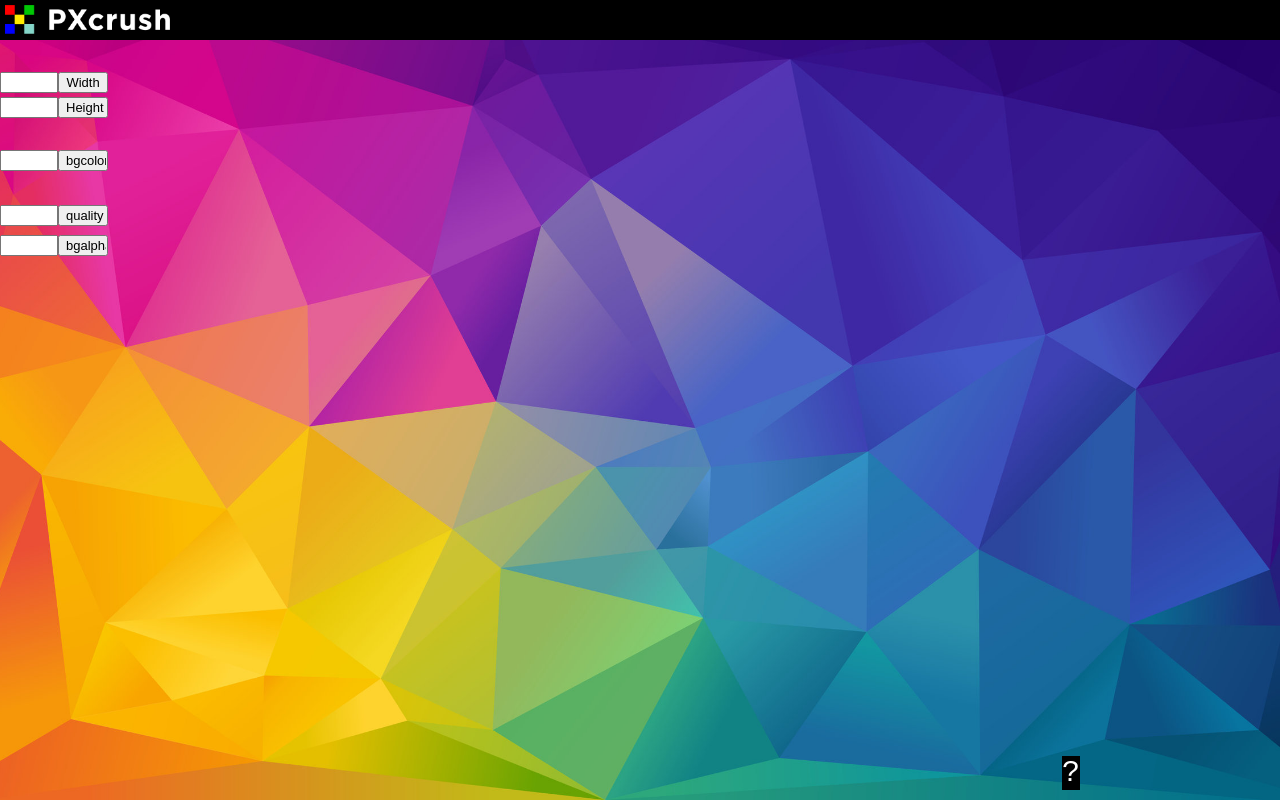
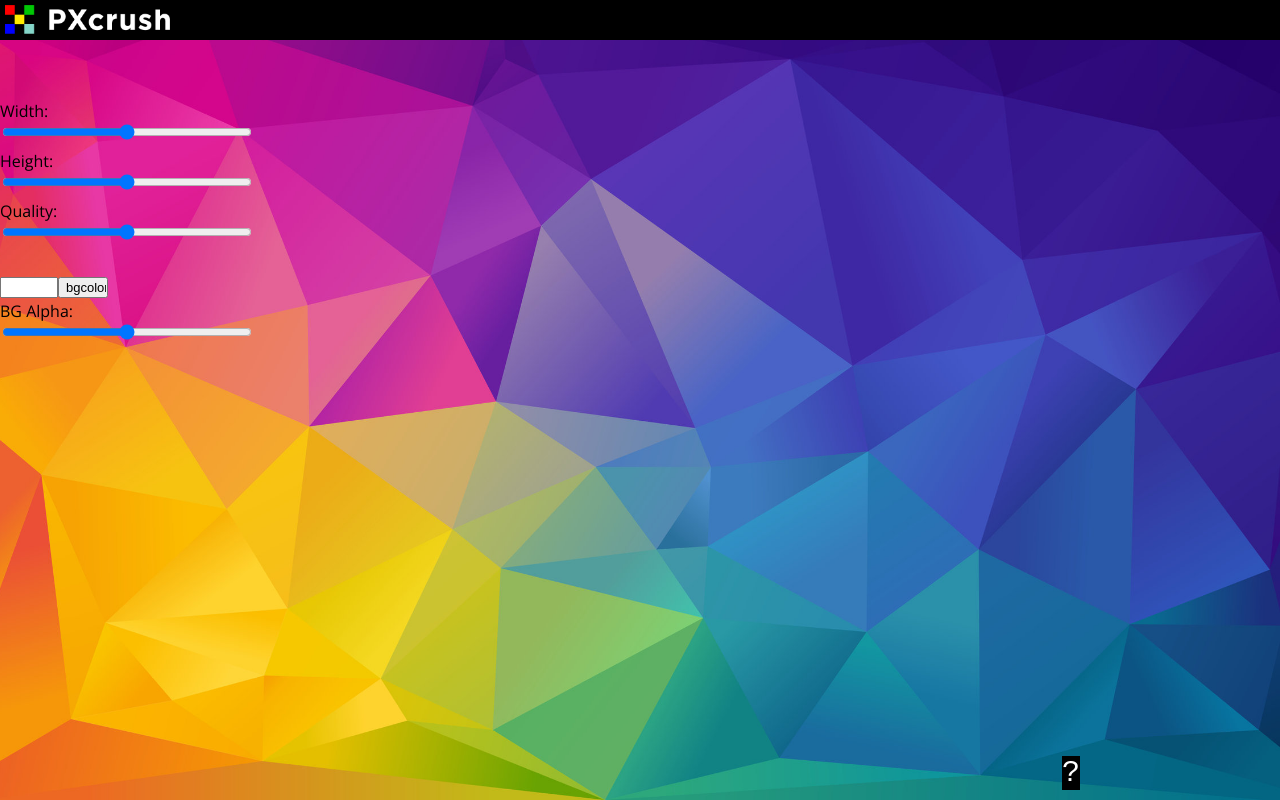
Before and after one commit to omegadefender/px-Crush-Playground, a React app: page / in a window 1280 px wide. Built offline with nearby package versions, Linux system fonts and the light colour scheme.

Commit message:
all sliders now added, adjusted order of img filters on page

```diff
--- a/src/components/Elements/ImgCrusher.js
+++ b/src/components/Elements/ImgCrusher.js
@@ -61,7 +61,6 @@ class Imglist extends React.Component {
         const uncleanQS = this.widthQS + this.heightQS + this.methodQS + this.bgcolorQS + this.bgtypeQS + this.qualityQS + this.bgalphaQS
         this.queryString = uncleanQS.slice(0, -1)
         this.imgURL = this.baseURL + this.queryString
-        console.log("Here is the imgURL:", this.imgURL, "and the query string:", this.queryString)
     }
 
     onPicSelect = (event) => {
@@ -71,11 +70,15 @@ class Imglist extends React.Component {
         this.setState({url: this.baseURL, name: imgname})
     }
 
+    methodSelect = (event) => {
+        const methSelected = this.methods.find(m => m === event.target.value)
+        this.methodQS = this.urlprefix + this.methodString + methSelected + "&"
+        this.crusher()
+        this.setState({method: methSelected})
+    }
+
     widthChange = (event) => {
         this.setState({width: event.target.value})
-    }
-
-    widthSubmit = (event) => {
         this.widthQS = this.urlprefix + this.widthString + this.state.width + "&"
         this.crusher()
         this.setState({url: this.imgURL})
@@ -84,20 +87,18 @@ class Imglist extends React.Component {
 
     heightChange = (event) => {
         this.setState({height: event.target.value})
-    }
-
-    heightSubmit = (event) => {
         this.heightQS = this.urlprefix + this.heightString + this.state.height + "&"
         this.crusher()
         this.setState({url: this.imgURL })
         event.preventDefault()
     }
 
-    methodSelect = (event) => {
-        const methSelected = this.methods.find(m => m === event.target.value)
-        this.methodQS = this.urlprefix + this.methodString + methSelected + "&"
+    qualityChange = (event) => {
+        this.setState({quality: event.target.value})
+        this.qualityQS = this.urlprefix + this.qualityString + this.state.quality + "&"
         this.crusher()
-        this.setState({method: methSelected})
+        this.setState({url: this.imgURL })
+        event.preventDefault()
     }
 
     bgcolorChange = (event) => {
@@ -118,22 +119,8 @@ class Imglist extends React.Component {
         this.setState({bgtype: bgtypeSelected})
     }
 
-    qualityChange = (event) => {
-        this.setState({quality: event.target.value})
-    }
-
-    qualitySubmit = (event) => {
-        this.qualityQS = this.urlprefix + this.qualityString + this.state.quality + "&"
-        this.crusher()
-        this.setState({url: this.imgURL })
-        event.preventDefault()
-    }
-
     bgalphaChange = (event) => {
         this.setState({bgalpha: event.target.value})
-    }
-
-    bgalphaSubmit = (event) => {
         this.bgalphaQS = this.urlprefix + this.bgalphaString + this.state.bgalpha + "&"
         this.crusher()
         this.setState({url: this.imgURL })
@@ -149,23 +136,20 @@ class Imglist extends React.Component {
                       return <option value={element.name} key={index} >{element.name}</option>
                     })}
                 </select>
-                <form onSubmit={this.widthSubmit} id="width">
-                    <label>
-                    <input type="text" onChange={this.widthChange} value={this.state.width} />
-                    </label>
-                    <input type="submit" value="Width" />
-                </form>
-                <form onSubmit={this.heightSubmit} id="height">
-                    <label>
-                    <input type="text" onChange={this.heightChange} value={this.state.height} />
-                    </label>
-                    <input type="submit" value="Height" />
-                </form>
                 <select id="methods-list" onChange={this.methodSelect}>
                     {this.methods.map((element, index) => {
                       return <option value={element} key={index} >{element}</option>
                     })}
                 </select>
+                <form id="width">Width:
+                    <input type="range" min="10" max="1500" onChange={this.widthChange} value={this.state.width} id="widthSlider" />
+                </form>
+                <form id="height">Height:
+                    <input type="range" min="10" max="1500" onChange={this.heightChange} value={this.state.height} id="heightSlider" />
+                </form>
+                <form id="quality">Quality:
+                    <input type="range" min="49" max="91" onChange={this.qualityChange} value={this.state.quality} id="qualitySlider" />
+                </form>
                 <form onSubmit={this.bgcolorSubmit} id="bgcolor">
                     <label>
                     <input type="text" onChange={this.bgcolorChange} value={this.state.bgcolor} />
@@ -177,17 +161,8 @@ class Imglist extends React.Component {
                       return <option value={element} key={index} >{element}</option>
                     })}
                 </select>
-                <form onSubmit={this.qualitySubmit} id="quality">
-                    <label>
-                    <input type="text" onChange={this.qualityChange} value={this.state.quality} />
-                    </label>
-                    <input type="submit" value="quality" />
-                </form>
-                <form onSubmit={this.bgalphaSubmit} id="bgalpha">
-                    <label>
-                    <input type="text" onChange={this.bgalphaChange} value={this.state.bgalpha} />
-                    </label>
-                    <input type="submit" value="bgalpha" />
+                <form id="bgalpha">BG Alpha:
+                    <input type="range" min="0" max="100" onChange={this.bgalphaChange} value={this.state.bgalpha} id="bgalphaSlider" />
                 </form>
                 <pre>?{this.queryString}</pre>
             </div>
--- a/src/css_files/ImgCrusher.css
+++ b/src/css_files/ImgCrusher.css
@@ -5,82 +5,6 @@ img {
     right: 0;
     top: 0;
     bottom: 0;
-}
-
-#image-list {
-  margin-top: 50px;
-  position: absolute;
-  width: 200px;
-  right: 1700px
-}
-
-#methods-list {
-  margin-top: 125px;
-  position: absolute;
-  width: 200px;
-  right: 1700px
-}
-
-#bgtype-list {
-    margin-top: 180px;
-    position: absolute;
-    width: 200px;
-    right: 1700px
-  }
-
-#width {
-    position: absolute;
-    margin: auto;
-    width: 110px;
-    left: 0;
-    right: 1700px;
-    top: 70px;
-    bottom: 0;
-    size: 150px;
-}
-
-#height {
-    position: absolute;
-    margin: auto;
-    width: 110px;
-    left: 0;
-    right: 1700px;
-    top: 95px;
-    bottom: 0;
-    size: 150px;
-}
-
-#bgcolor {
-    position: absolute;
-    margin: auto;
-    width: 110px;
-    left: 0;
-    right: 1700px;
-    top: 148px;
-    bottom: 0;
-    size: 150px;
-}
-
-#quality {
-    position: absolute;
-    margin: auto;
-    width: 110px;
-    left: 0;
-    right: 1700px;
-    top: 203px;
-    bottom: 0;
-    size: 150px;
-}
-
-#bgalpha {
-    position: absolute;
-    margin: auto;
-    width: 110px;
-    left: 0;
-    right: 1700px;
-    top: 233px;
-    bottom: 0;
-    size: 150px;
 }
 
 label {
@@ -103,3 +27,95 @@ pre {
     bottom: 10px;
     right: 200px;
 }
+
+#image-list {
+    margin-top: 50px;
+    position: absolute;
+    width: 200px;
+    right: 1700px
+  }
+
+#methods-list {
+    margin-top: 75px;
+    position: absolute;
+    width: 200px;
+    right: 1700px
+  }
+
+#width {
+    position: absolute;
+    margin: auto;
+    width: 250px;
+    left: 0;
+    right: 1700px;
+    top: 100px;
+    bottom: 0;
+    size: 150px;
+}
+
+#widthSlider {
+    width: 250px
+}
+
+#height {
+    position: absolute;
+    margin: auto;
+    width: 250px;
+    left: 0;
+    right: 1700px;
+    top: 150px;
+    bottom: 0;
+    size: 150px;
+}
+
+#heightSlider {
+    width: 250px
+}
+
+#quality {
+    position: absolute;
+    margin: auto;
+    width: 250px;
+    left: 0;
+    right: 1700px;
+    top: 200px;
+    bottom: 0;
+    size: 150px;
+}
+
+#qualitySlider {
+    width: 250px
+}
+
+#bgtype-list {
+    margin-top: 250px;
+    position: absolute;
+    width: 200px;
+    right: 1700px
+  }
+
+#bgcolor {
+    position: absolute;
+    margin: auto;
+    width: 110px;
+    left: 0;
+    right: 1700px;
+    top: 275px;
+    bottom: 0;
+    size: 150px;
+}
+
+#bgalpha {
+    position: absolute;
+    margin: auto;
+    width: 250px;
+    left: 0;
+    right: 1700px;
+    top: 300px;
+    bottom: 0;
+    size: 150px;
+}
+
+#bgalphaSlider {
+    width: 250px
+}
```
